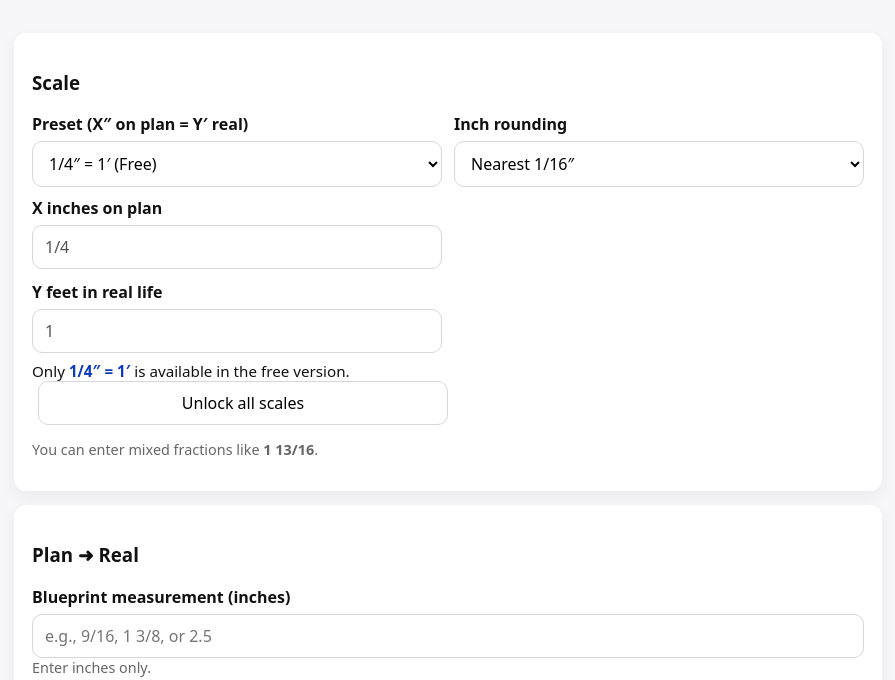
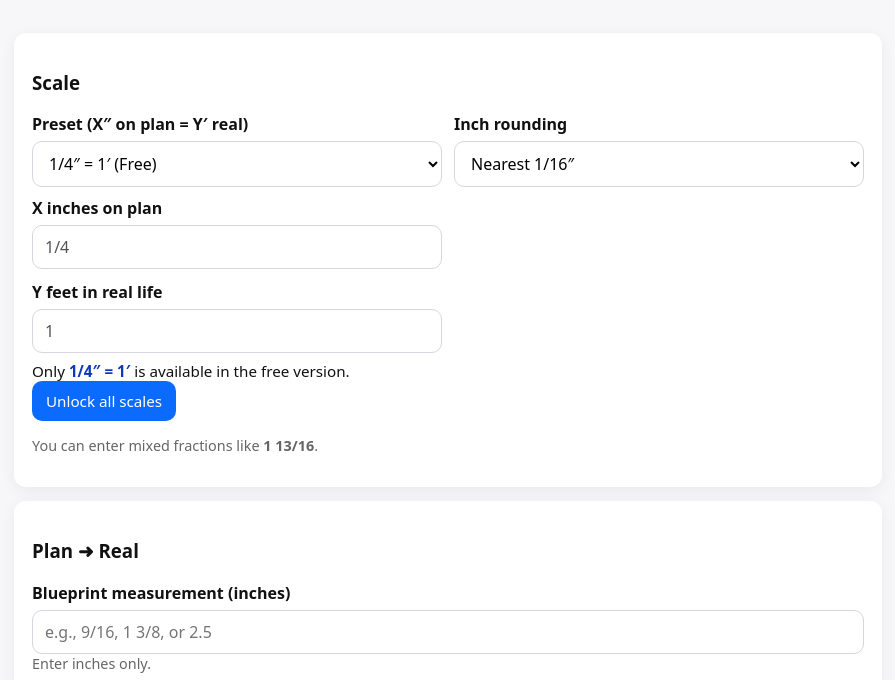
Before and after one commit to cfrancis42/blueprint-scale-calculator, a website: page index.html in a window 1280 px wide. Shown: the part 88-768 px from the top of the page, without its empty margins (192-1087 px from the left). Drawn offline with Linux system fonts and the light colour scheme.

Commit message:
Update index.html

```diff
--- a/index.html
+++ b/index.html
@@ -65,7 +65,12 @@
 
           <div class="locknote" id="proHint">
             Only <b>1/4″ = 1′</b> is available in the free version.
-            <button id="unlockBtn" type="button" style="margin-left:6px;">Unlock all scales</button>
+            <a id="unlockBtn"
+   href="https://buy.stripe.com/test_8x26oJd5r9tNgjA9PHejK00"
+   style="display:inline-block;padding:10px 14px;border-radius:10px;background:#0b6bff;color:#fff;text-decoration:none;">
+  Unlock all scales
+</a>
+
           </div>
         </div>
 
```
